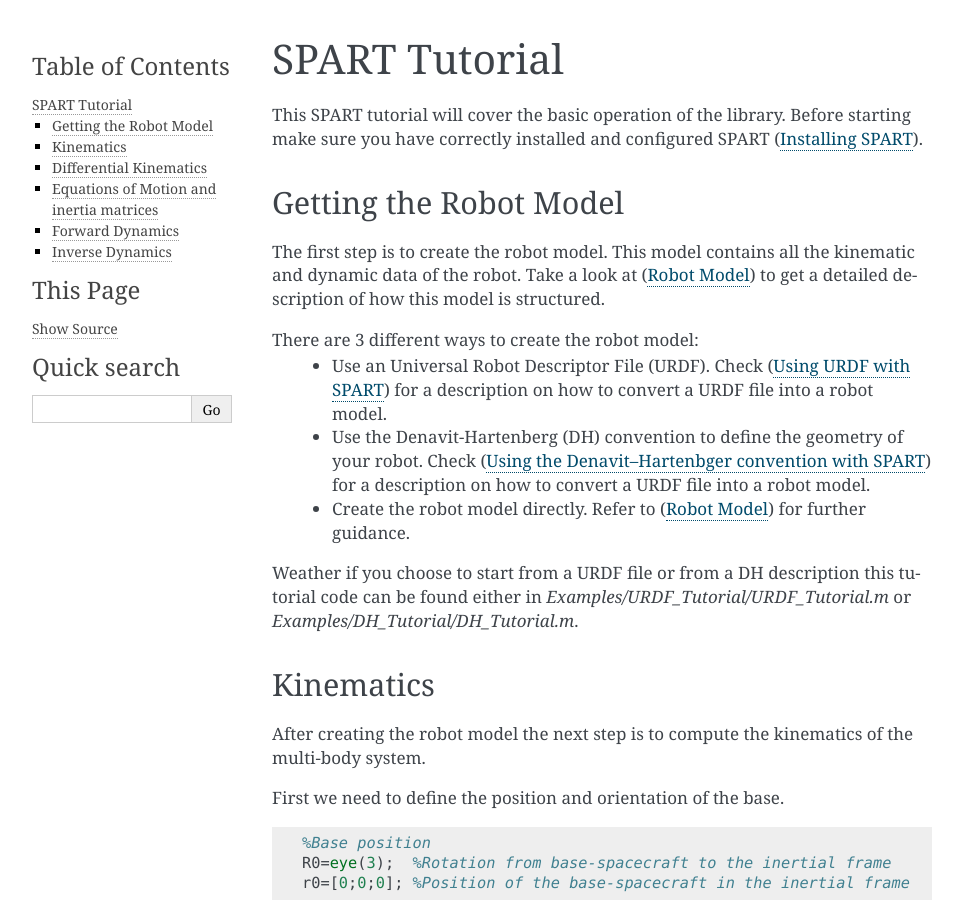
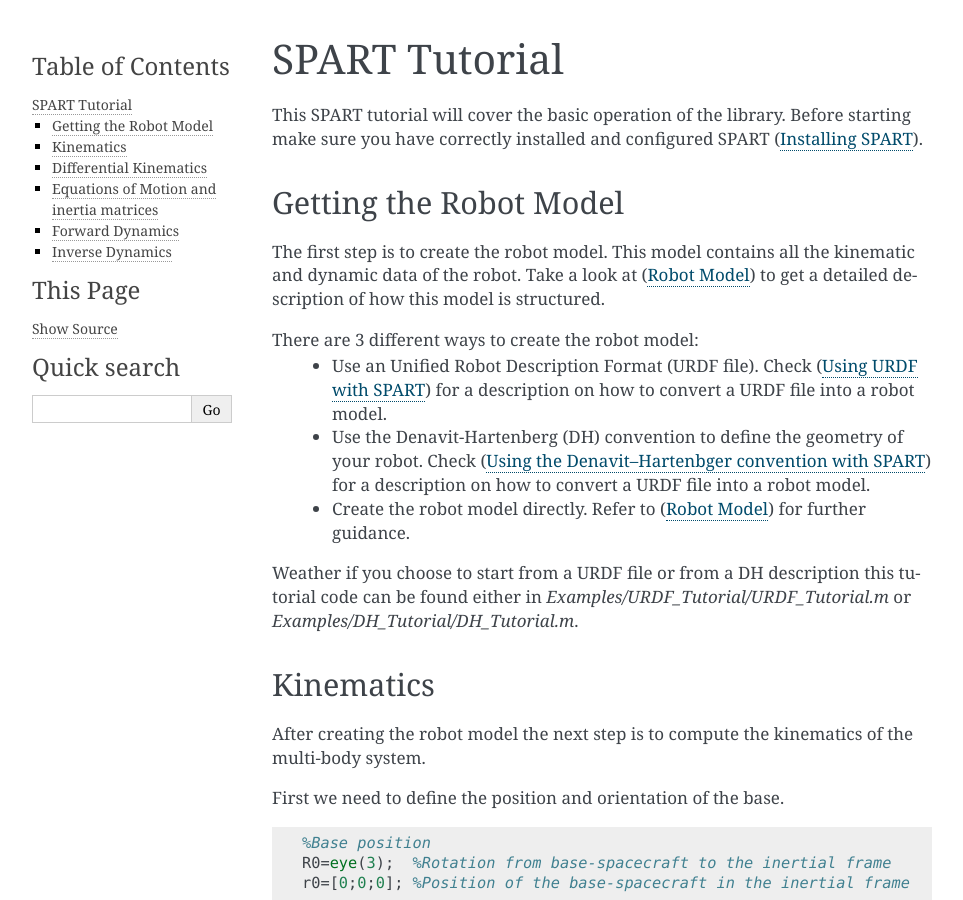
Before and after one commit to wujiashu0421/SPART, a Sphinx documentation site: the page built from docs/source/Tutorial.rst, in a window 1280 px wide and 900 px high. Shown: the whole window, without its empty margins (148-1111 px from the left). Built offline with Sphinx 7.4.7, drawn with Linux system fonts in a browser that asks for light colours.

Commit message:
Corrected URDF name.

```diff
--- a/docs/source/Tutorial.rst
+++ b/docs/source/Tutorial.rst
@@ -11,7 +11,7 @@ Getting the Robot Model
 The first step is to create the robot model. This model contains all the kinematic and dynamic data of the robot. Take a look at (:doc:`/Robot_Model`) to get a detailed description of how this model is structured.
 
 There are 3 different ways to create the robot model:
-	* Use an Universal Robot Descriptor File (URDF). Check (:doc:`/URDF`) for a description on how to convert a URDF file into a robot model.
+	* Use an Unified Robot Description Format (URDF file). Check (:doc:`/URDF`) for a description on how to convert a URDF file into a robot model.
 	* Use the Denavit-Hartenberg (DH) convention to define the geometry of your robot. Check (:doc:`/DH`) for a description on how to convert a URDF file into a robot model.
 	* Create the robot model directly. Refer to (:doc:`/Robot_Model`) for further guidance.
 
```
